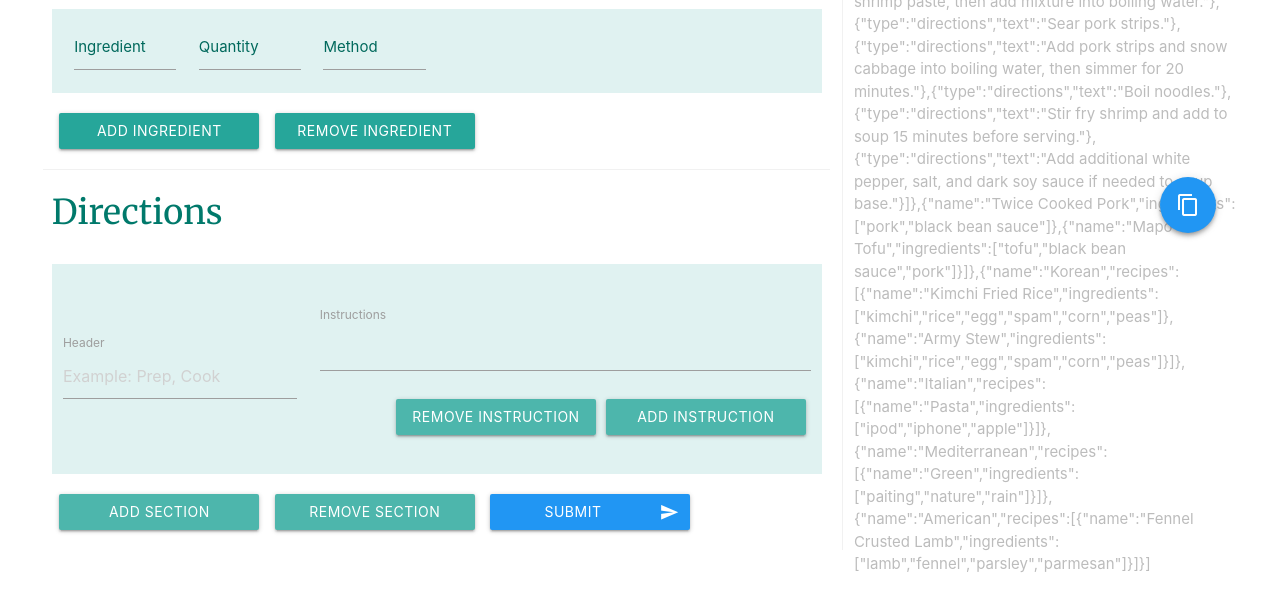
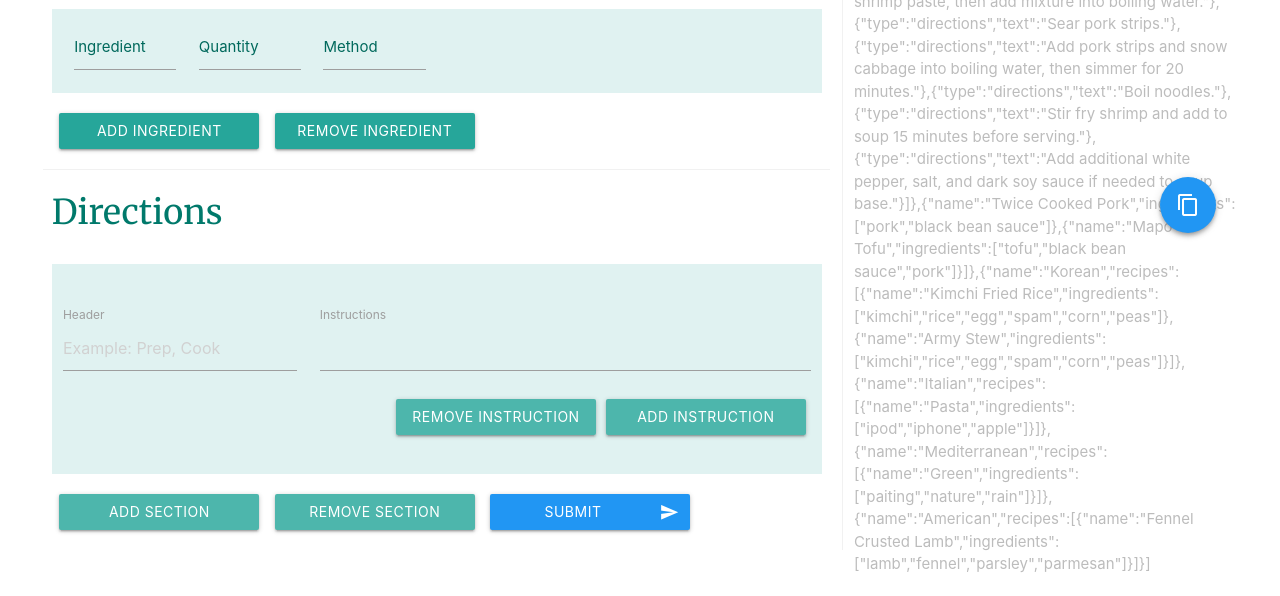
Before and after one commit to zl743/recipe-json-formatter, a plain HTML site: page index.html in a window 1280 px wide. Shown: the part 527-1123 px from the top of the page. Drawn offline with nearby package versions, Linux system fonts and the light colour scheme.

Commit message:
vertical align updates

```diff
--- a/index.html
+++ b/index.html
@@ -87,7 +87,7 @@
   <h4 class="teal-text text-darken-2">Directions</h4>
   </div>
     <div class="directions-header-container row">
-      <div class="col s12 odd valign-wrapper">
+      <div class="col s12 odd">
         <div class="col m4 s12">
       <label for ="header">Header</label>
       <input type="text" name="header" placeholder="Example: Prep, Cook"></input>
```
